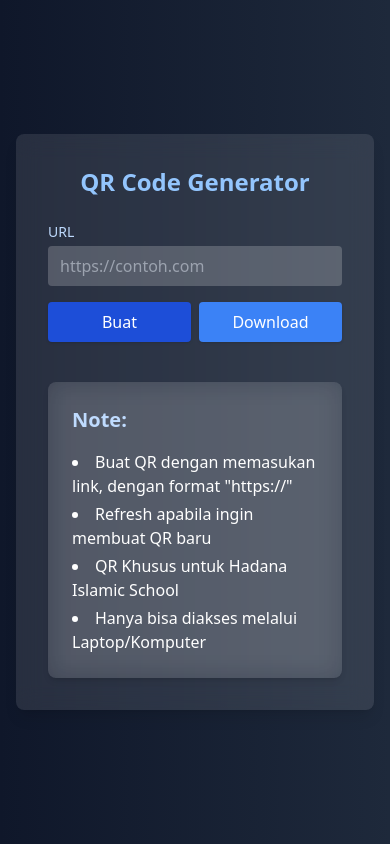
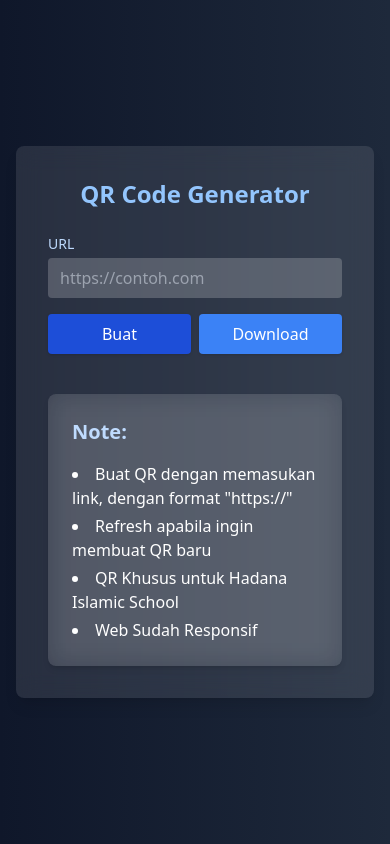
Before and after one commit to AzkaPrata/HIS-QRCodeGenerator, a plain HTML site: page index.html in a window 390 px wide. Drawn offline with nearby package versions, Linux system fonts and the light colour scheme; a script that the page names is missing.

```diff
--- a/index.html
+++ b/index.html
@@ -48,7 +48,7 @@
           <li>Buat QR dengan memasukan link, dengan format "https://"</li>
           <li>Refresh apabila ingin membuat QR baru</li>
           <li>QR Khusus untuk Hadana Islamic School</li>
-          <li>Hanya bisa diakses melalui Laptop/Komputer</li>
+          <li>Web Sudah Responsif</li>
         </ul>
       </div>
 
```
